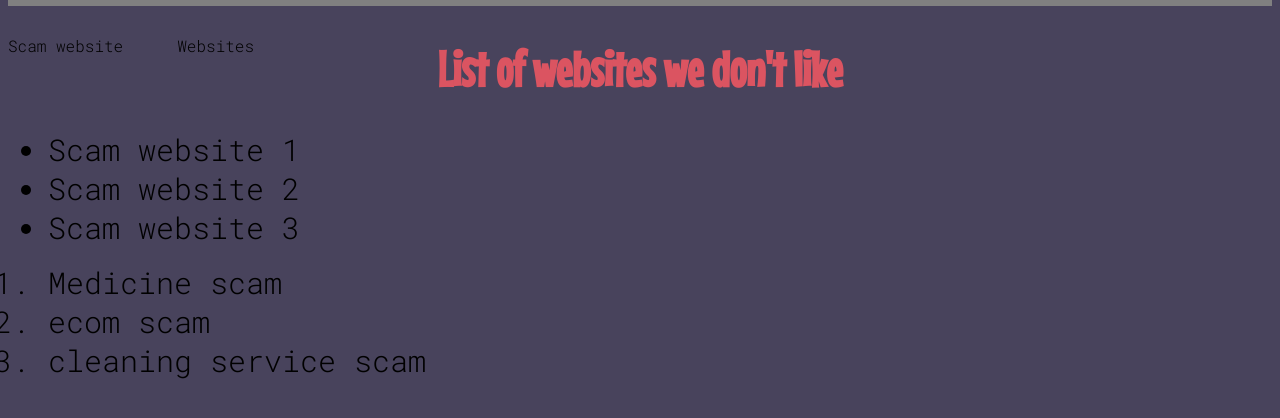
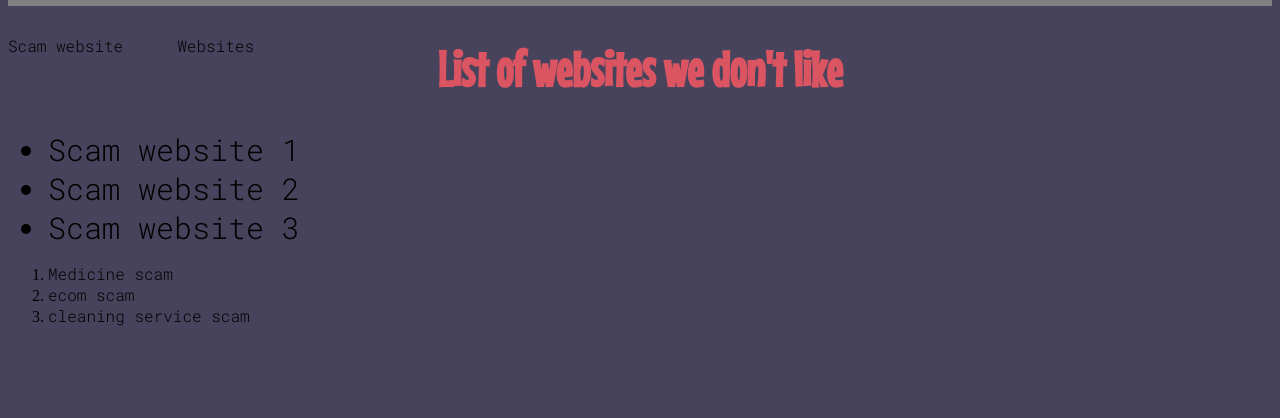
Before and after one commit to qasimkho/Scam_alert, a plain HTML site: page websites.html in a window 1280 px wide. Shown: the part 82-500 px from the top of the page. Drawn offline with Linux system fonts and the light colour scheme.

Commit message:
spelling correction and style sheet correction

```diff
--- a/style.css
+++ b/style.css
@@ -93,7 +93,7 @@ img {
     line-height: 80px;
 }
 
-li {
+ul>li {
     font-family: 'Roboto Mono', monospace;
     font-size: 30px;
 }
```
Also changed, not shown: index.html (+4 -2 lines).
